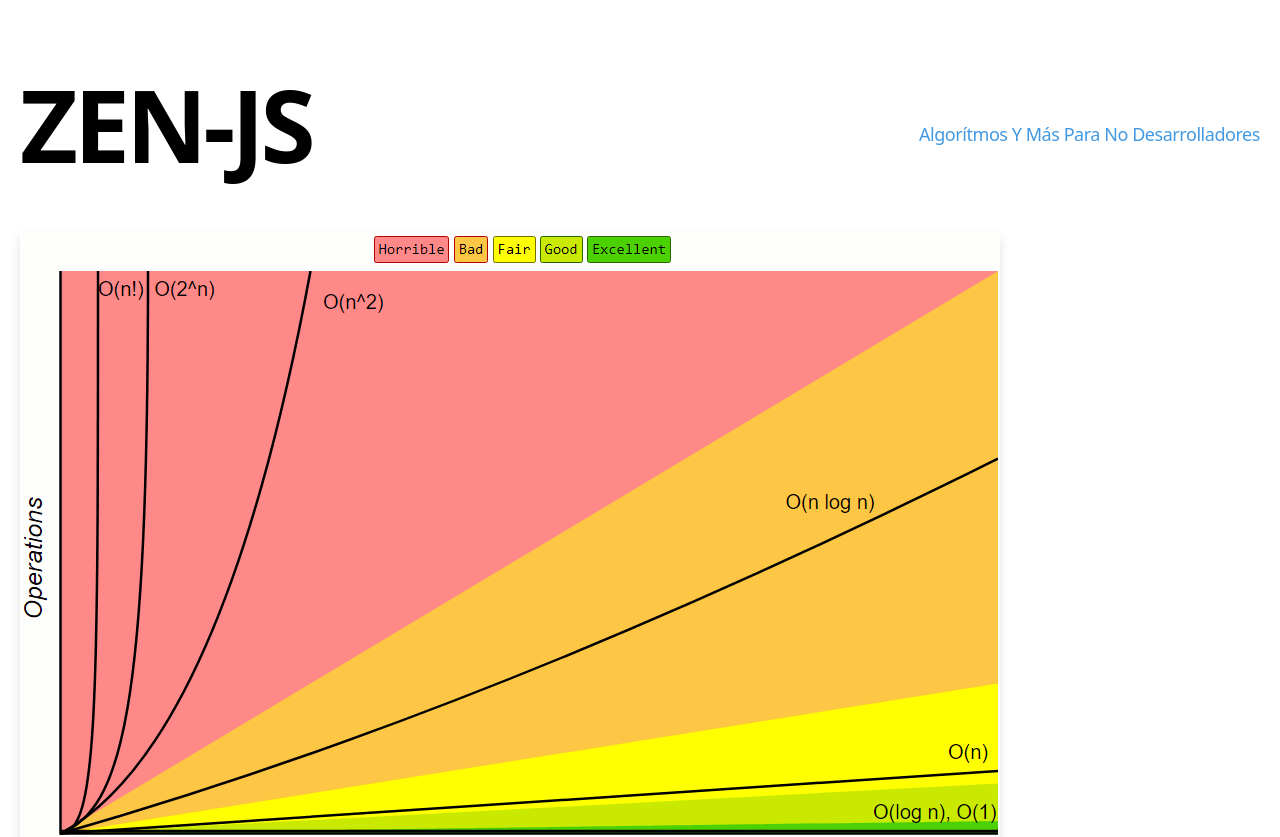
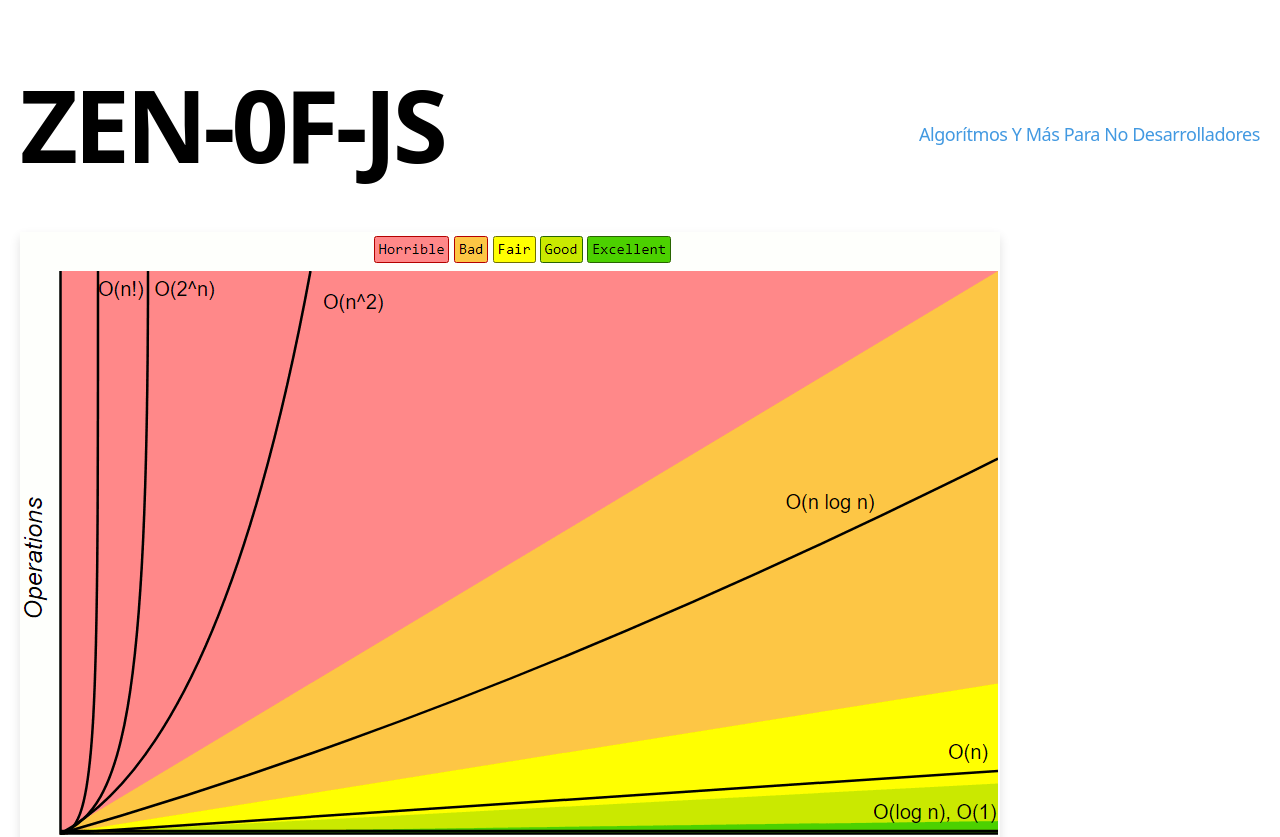
Before and after one commit to millord/javascriptbase, a Next.js app: page / in a window 1280 px wide. Shown: the top 837 px of the page. Built offline with nearby package versions, Linux system fonts and the light colour scheme.

Commit message:
changed the title

```diff
--- a/components/intro.js
+++ b/components/intro.js
@@ -4,7 +4,7 @@ export default function Intro() {
   return (
     <section className="flex-col md:flex-row flex items-center md:justify-between mt-16 mb-16 md:mb-12 ">
       <h1 className="text-6xl md:text-8xl font-bold tracking-tighter leading-tight md:pr-8">
-        ZEN-JS
+        ZEN-0F-JS
       </h1>
       <h4 className="tracking-tight font-normal capitalize text-blue-500 text-center md:text-left text-lg mt-5 md:pl-8">
         Algorítmos y más para no desarrolladores
```
Also changed, not shown: public/assets/blog/typescript/types.jpeg (added).
